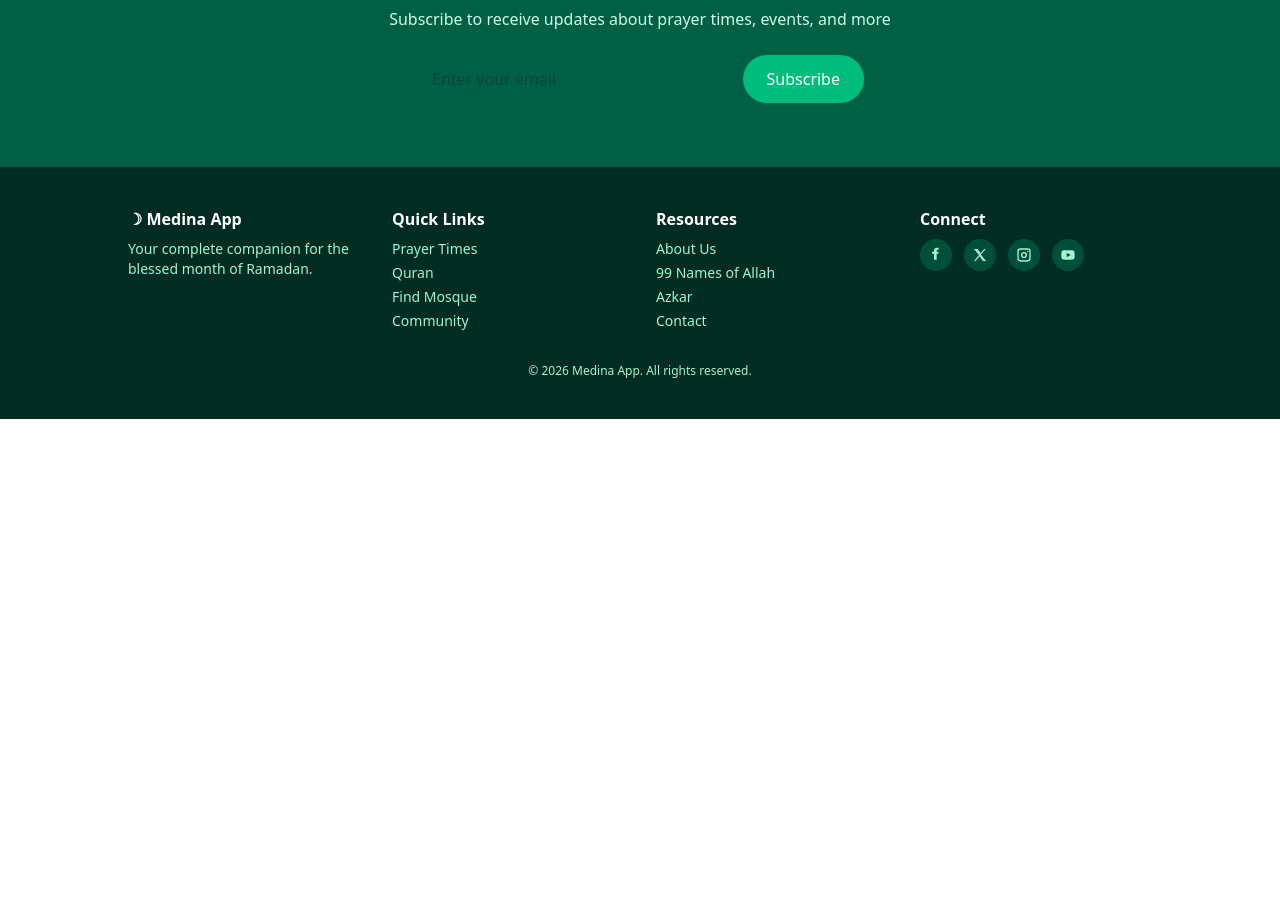
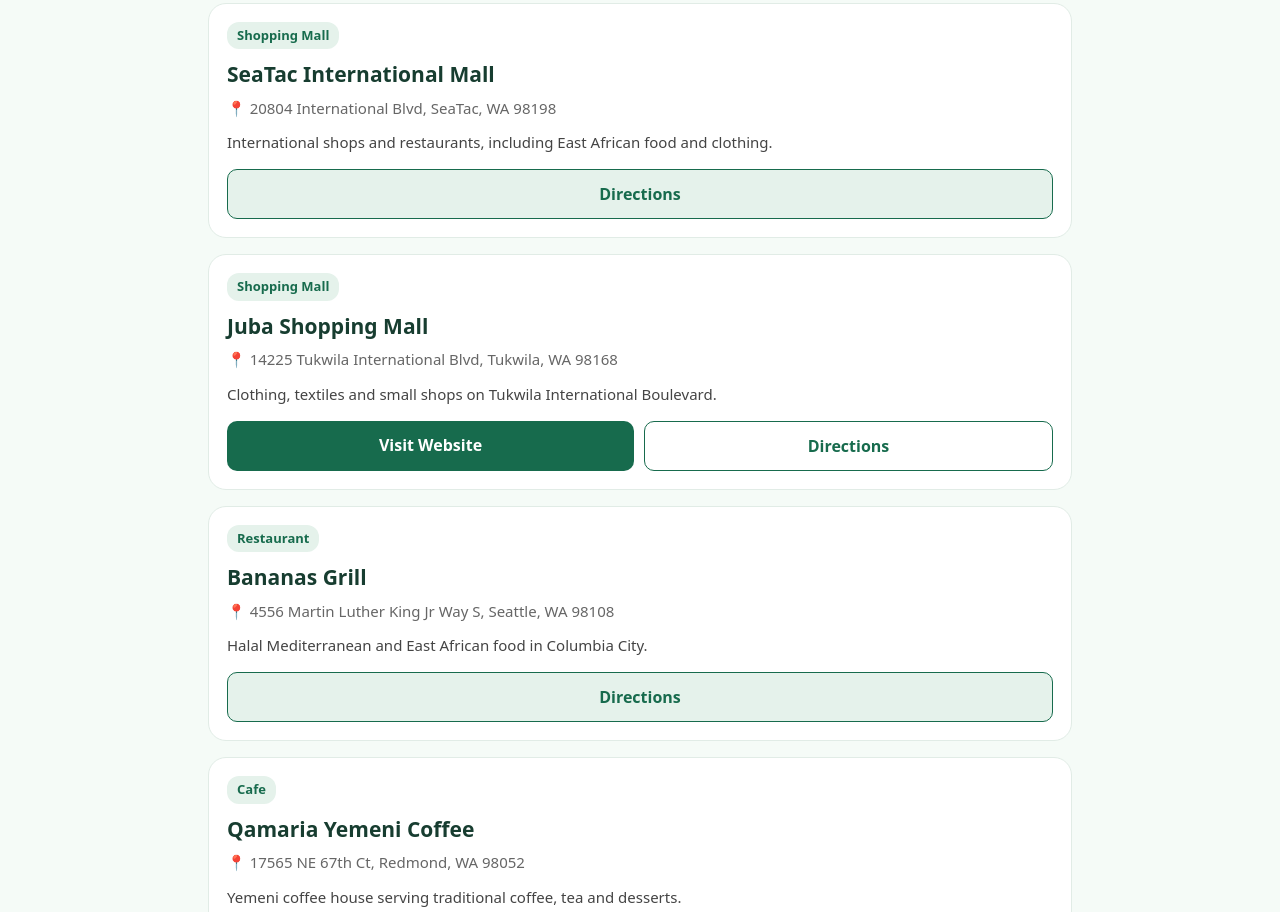
Before and after one commit to Fathiya4545/ramadan-hub, a React (Vite) app: page /muslim-businesses in a window 1280 px wide. Shown: the part 1420-2332 px from the top of the page. Before the commit the page ends 1839 px from the top, so only its background shows below. Built offline with nearby package versions, Linux system fonts and the light colour scheme; no server answers.

Commit message:
Save businesses

```diff
--- a/src/data/businesses.js
+++ b/src/data/businesses.js
@@ -9,7 +9,7 @@
 // empty for an entry that has no single address, and no Directions button is
 // shown for it.
 
-export const CATEGORIES = ['All', 'Directory', 'Halal Market', 'Restaurant', 'Clothing'];
+export const CATEGORIES = ['All', 'Directory', 'Shopping Mall', 'Halal Market', 'Restaurant', 'Cafe', 'Clothing'];
 
 export const businesses = [
   {
@@ -40,4 +40,54 @@
     website: 'https://mayuriseattle.com/',
     mapSearch: 'Mayuri International Foods Washington',
   },
+  {
+    id: 4,
+    name: 'Mall of Africa',
+    category: 'Shopping Mall',
+    city: 'SeaTac',
+    description: 'African shops, groceries and food under one roof on International Boulevard.',
+    address: '21031 International Blvd, SeaTac, WA 98198',
+    mapSearch: 'Mall of Africa 21031 International Blvd SeaTac WA',
+    mapUrl: 'https://share.google/UcvDCuTj3UTBehNPc',
+  },
+  {
+    id: 5,
+    name: 'SeaTac International Mall',
+    category: 'Shopping Mall',
+    city: 'SeaTac',
+    description: 'International shops and restaurants, including East African food and clothing.',
+    address: '20804 International Blvd, SeaTac, WA 98198',
+    mapSearch: 'SeaTac International Mall 20804 International Blvd SeaTac WA',
+    mapUrl: 'https://share.google/aLhmrVmSC09GGjOhn',
+  },
+  {
+    id: 6,
+    name: 'Juba Shopping Mall',
+    category: 'Shopping Mall',
+    city: 'Tukwila',
+    description: 'Clothing, textiles and small shops on Tukwila International Boulevard.',
+    address: '14225 Tukwila International Blvd, Tukwila, WA 98168',
+    website: 'https://jubamalltukwila.com/',
+    mapSearch: 'Juba Shopping Mall 14225 Tukwila International Blvd Tukwila WA',
+    mapUrl: 'https://share.google/Le3XOG1aTHmA7MVWS',
+  },
+  {
+    id: 7,
+    name: 'Bananas Grill',
+    category: 'Restaurant',
+    city: 'Seattle',
+    description: 'Halal Mediterranean and East African food in Columbia City.',
+    address: '4556 Martin Luther King Jr Way S, Seattle, WA 98108',
+    mapSearch: 'Bananas Grill 4556 Martin Luther King Jr Way S Seattle WA',
+  },
+  {
+    id: 8,
+    name: 'Qamaria Yemeni Coffee',
+    category: 'Cafe',
+    city: 'Redmond',
+    description: 'Yemeni coffee house serving traditional coffee, tea and desserts.',
+    address: '17565 NE 67th Ct, Redmond, WA 98052',
+    website: 'https://www.qamariacoffee.com/',
+    mapSearch: 'Qamaria Yemeni Coffee 17565 NE 67th Ct Redmond WA',
+  },
 ];
--- a/src/pages/BusinessesPage.jsx
+++ b/src/pages/BusinessesPage.jsx
@@ -2,8 +2,11 @@
 import { useNavigate } from 'react-router-dom';
 import { CATEGORIES, businesses } from '../data/businesses';
 
-function mapsUrl(mapSearch) {
-  return `https://www.google.com/maps/search/?api=1&query=${encodeURIComponent(mapSearch)}`;
+function directionsUrl(business) {
+  // A shared Maps link points at the exact pin; a text search for a common
+  // name can land on a different business in another city.
+  if (business.mapUrl) return business.mapUrl;
+  return `https://www.google.com/maps/search/?api=1&query=${encodeURIComponent(business.mapSearch)}`;
 }
 
 export default function BusinessesPage() {
@@ -18,7 +21,8 @@
         !search ||
         business.name.toLowerCase().includes(search) ||
         business.city.toLowerCase().includes(search) ||
-        business.category.toLowerCase().includes(search);
+        business.category.toLowerCase().includes(search) ||
+        (business.address || '').toLowerCase().includes(search);
       const matchesCategory =
         selectedCategory === 'All' || business.category === selectedCategory;
       return matchesSearch && matchesCategory;
@@ -92,13 +96,14 @@
                 {business.name}
               </h2>
               <p className="text-[#666] dark:text-gray-400 text-[15px] mt-1.5">
-                📍 {business.city}, Washington
+                📍 {business.address || `${business.city}, Washington`}
               </p>
               <p className="text-[#444] dark:text-gray-300 text-[15px] leading-[22px] mt-3">
                 {business.description}
               </p>
 
               <div className="flex gap-2.5 mt-4">
+                {business.website && (
                   <a
                     href={business.website}
                     target="_blank"
@@ -107,12 +112,15 @@
                   >
                     Visit Website
                   </a>
+                )}
                 {business.mapSearch !== '' && (
                   <a
-                    href={mapsUrl(business.mapSearch)}
+                    href={directionsUrl(business)}
                     target="_blank"
                     rel="noreferrer"
-                    className="flex-1 border border-[#176B4D] dark:border-emerald-400 text-[#176B4D] dark:text-emerald-300 font-bold text-center py-3 rounded-[10px] hover:bg-[#E5F2EB] dark:hover:bg-gray-700"
+                    className={`flex-1 border border-[#176B4D] dark:border-emerald-400 text-[#176B4D] dark:text-emerald-300 font-bold text-center py-3 rounded-[10px] hover:bg-[#E5F2EB] dark:hover:bg-gray-700 ${
+                      business.website ? '' : 'bg-[#E5F2EB] dark:bg-gray-700'
+                    }`}
                   >
                     Directions
                   </a>
```
Lines whose indentation alone changed are shown as unchanged.
